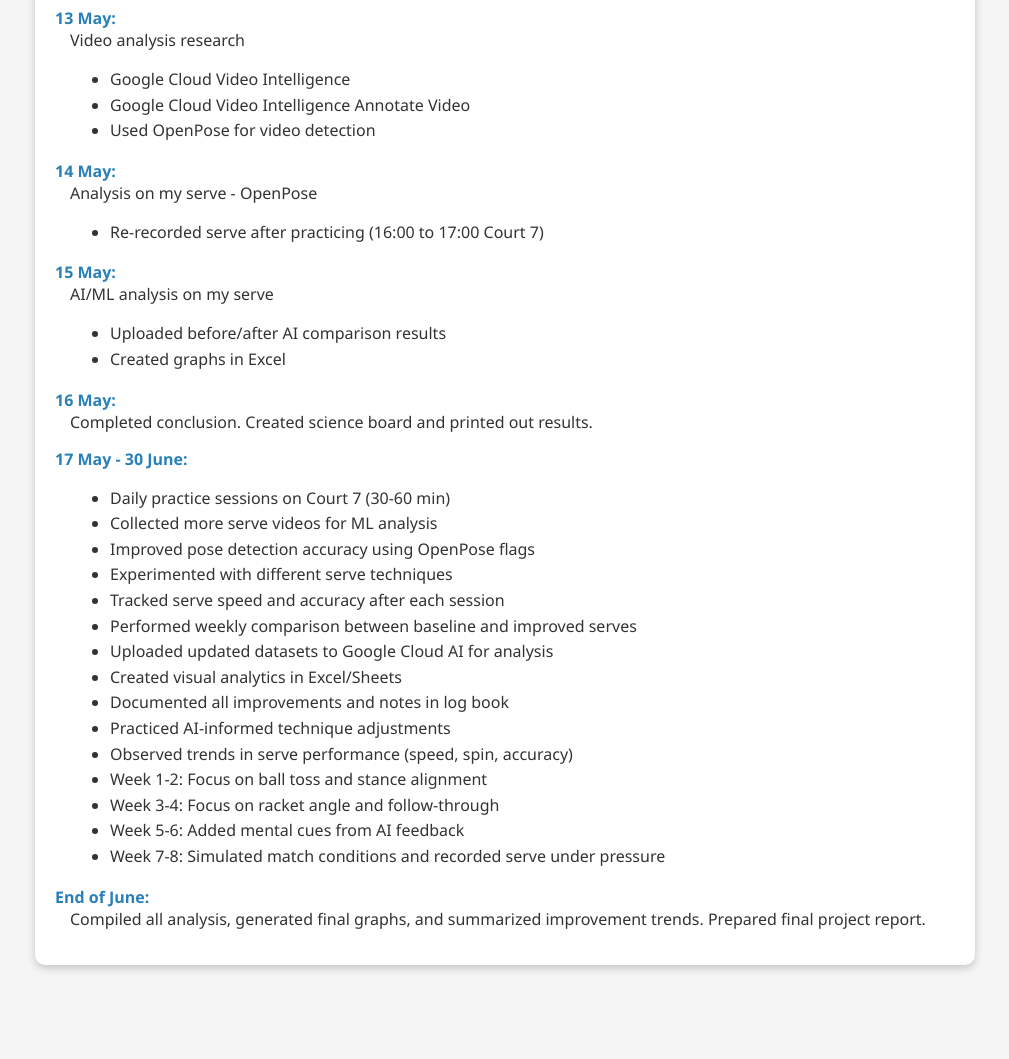
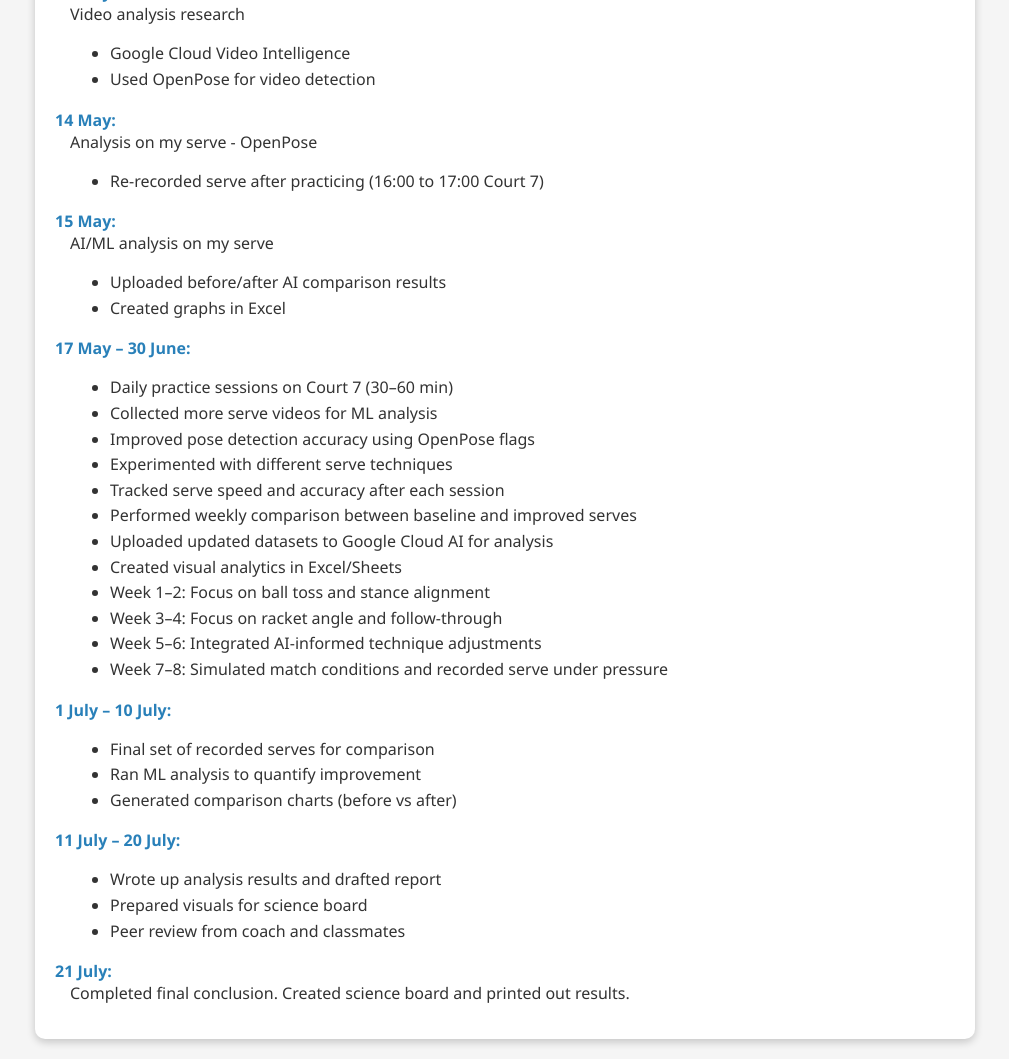
Before and after one commit to ashertenenbaum/Tennis_ML, a plain HTML site: page index.html in a window 1280 px wide. Shown: the part 1082-2141 px from the top of the page, without its empty margins (135-1144 px from the left). Before the commit the page ends 2067 px from the top, so only its background shows below. Drawn offline with Linux system fonts and the light colour scheme.

Commit message:
Update index.html

```diff
--- a/index.html
+++ b/index.html
@@ -18,7 +18,7 @@
         padding: 20px;
         text-align: center;
     }
-    h1, h2, h3 {
+    h1, h2 {
         margin: 10px 0;
     }
     section {
@@ -82,7 +82,7 @@
                 <li>Tennis Serve Analysis GitHub Repo</li>
                 <li>Tennis Game Analysis YouTube Video</li>
                 <li>Found Google Machine Learning development library.</li>
-                <li>Google provides a wide range of technologies and products for developers to use for machine learning and AI projects, including TensorFlow, TensorFlow.js, TensorFlow Lite, TensorFlow Extended, JAX, Keras, and Mediapipe.</li>
+                <li>Google provides TensorFlow, JAX, Keras, Mediapipe, and more.</li>
             </ul>
         </div>
     </div>
@@ -105,7 +105,6 @@
             Video analysis research
             <ul>
                 <li>Google Cloud Video Intelligence</li>
-                <li>Google Cloud Video Intelligence Annotate Video</li>
                 <li>Used OpenPose for video detection</li>
             </ul>
         </div>
@@ -132,19 +131,12 @@
         </div>
     </div>
 
-    <div class="log-entry">
-        <span class="log-date">16 May:</span>
-        <div class="log-content">
-            Completed conclusion. Created science board and printed out results.
-        </div>
-    </div>
-
     <!-- Extended Log Book for 2 months -->
     <div class="log-entry">
-        <span class="log-date">17 May - 30 June:</span>
+        <span class="log-date">17 May – 30 June:</span>
         <div class="log-content">
             <ul>
-                <li>Daily practice sessions on Court 7 (30-60 min)</li>
+                <li>Daily practice sessions on Court 7 (30–60 min)</li>
                 <li>Collected more serve videos for ML analysis</li>
                 <li>Improved pose detection accuracy using OpenPose flags</li>
                 <li>Experimented with different serve techniques</li>
@@ -152,21 +144,40 @@
                 <li>Performed weekly comparison between baseline and improved serves</li>
                 <li>Uploaded updated datasets to Google Cloud AI for analysis</li>
                 <li>Created visual analytics in Excel/Sheets</li>
-                <li>Documented all improvements and notes in log book</li>
-                <li>Practiced AI-informed technique adjustments</li>
-                <li>Observed trends in serve performance (speed, spin, accuracy)</li>
-                <li>Week 1-2: Focus on ball toss and stance alignment</li>
-                <li>Week 3-4: Focus on racket angle and follow-through</li>
-                <li>Week 5-6: Added mental cues from AI feedback</li>
-                <li>Week 7-8: Simulated match conditions and recorded serve under pressure</li>
+                <li>Week 1–2: Focus on ball toss and stance alignment</li>
+                <li>Week 3–4: Focus on racket angle and follow-through</li>
+                <li>Week 5–6: Integrated AI-informed technique adjustments</li>
+                <li>Week 7–8: Simulated match conditions and recorded serve under pressure</li>
             </ul>
         </div>
     </div>
 
     <div class="log-entry">
-        <span class="log-date">End of June:</span>
+        <span class="log-date">1 July – 10 July:</span>
         <div class="log-content">
-            Compiled all analysis, generated final graphs, and summarized improvement trends. Prepared final project report.
+            <ul>
+                <li>Final set of recorded serves for comparison</li>
+                <li>Ran ML analysis to quantify improvement</li>
+                <li>Generated comparison charts (before vs after)</li>
+            </ul>
+        </div>
+    </div>
+
+    <div class="log-entry">
+        <span class="log-date">11 July – 20 July:</span>
+        <div class="log-content">
+            <ul>
+                <li>Wrote up analysis results and drafted report</li>
+                <li>Prepared visuals for science board</li>
+                <li>Peer review from coach and classmates</li>
+            </ul>
+        </div>
+    </div>
+
+    <div class="log-entry">
+        <span class="log-date">21 July:</span>
+        <div class="log-content">
+            Completed final conclusion. Created science board and printed out results.
         </div>
     </div>
 
```
